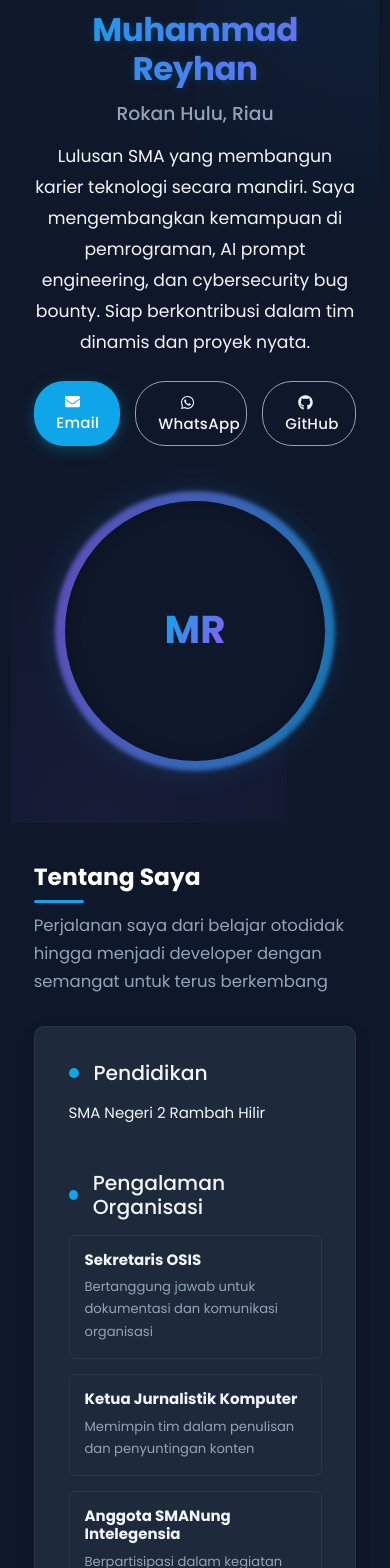
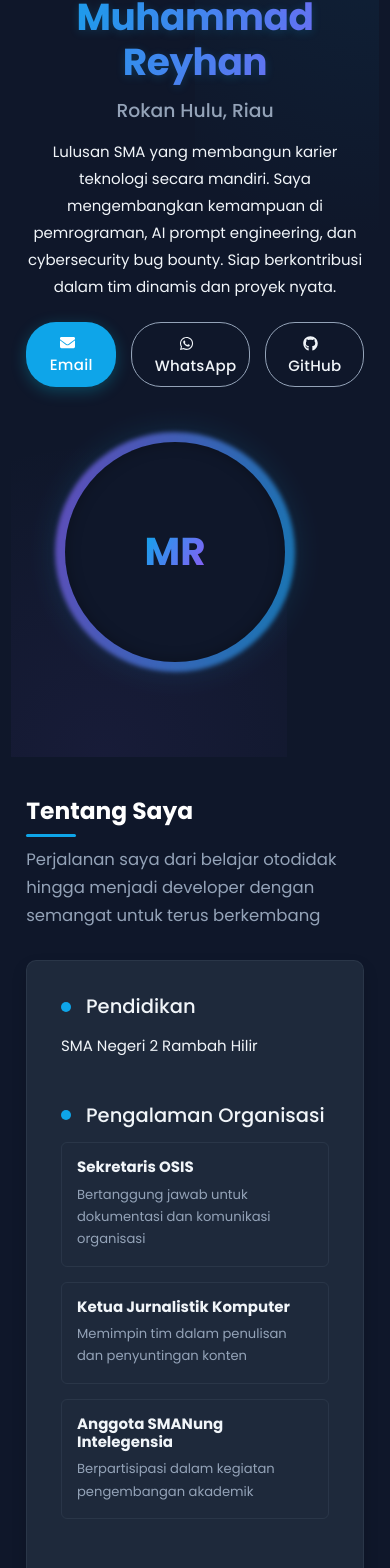
Before and after one commit to Gioxaa/my-portfolio-web, a Next.js app: page / in a window 390 px wide. Shown: the part 125-1693 px from the top of the page. Built offline with nearby package versions, Linux system fonts and the light colour scheme.

Commit message:
Enhance Header with resume download button; update 404 page link styling; improve button effects on index page; modify collaboration link in journal page; add placeholder for CV file; refine global styles for navbar and button interactions

```diff
--- a/components/Header.tsx
+++ b/components/Header.tsx
@@ -1,8 +1,8 @@
 import React, { useState, useEffect } from 'react';
 import Link from 'next/link';
 import { useRouter } from 'next/router';
-import { Navbar, Container, Nav } from 'react-bootstrap';
-import { FaCode } from 'react-icons/fa';
+import { Navbar, Container, Nav, Button } from 'react-bootstrap';
+import { FaCode, FaFileDownload } from 'react-icons/fa';
 
 const Header = () => {
   const router = useRouter();
@@ -54,7 +54,7 @@ const Header = () => {
         </Link>
         <Navbar.Toggle aria-controls="basic-navbar-nav" />
         <Navbar.Collapse id="basic-navbar-nav">
-          <Nav className="ms-auto">
+          <Nav className="ms-auto align-items-lg-center">
             <Link href="/" className={`nav-link ${isActive('/')}`}>
               Beranda
             </Link>
@@ -73,6 +73,12 @@ const Header = () => {
             <Link href="/jurnal" className={`nav-link ${isActive('/jurnal')}`}>
               Jurnal Bug Hunting
             </Link>
+            <a href="/files/cv-muhammad-reyhan.pdf" download className="ms-lg-3 mt-3 mt-lg-0 resume-download-link">
+              <Button variant="outline-light" size="sm" className="resume-btn">
+                <FaFileDownload className="me-2" />
+                Resume
+              </Button>
+            </a>
           </Nav>
         </Navbar.Collapse>
       </Container>
--- a/pages/404.tsx
+++ b/pages/404.tsx
@@ -28,7 +28,7 @@ export default function Custom404() {
               </p>
 
               <div className="d-flex justify-content-center gap-3">
-                <Link href="/" passHref legacyBehavior>
+                <Link href="/" className="d-inline-block">
                   <Button variant="primary" size="lg" className="px-4 py-2">
                     <FaHome className="me-2" /> Kembali ke Beranda
                   </Button>
--- a/pages/index.tsx
+++ b/pages/index.tsx
@@ -45,15 +45,15 @@ export default function Home() {
                 dan cybersecurity bug bounty. Siap berkontribusi dalam tim dinamis dan proyek nyata.
               </p>
               <div className="d-flex gap-3 justify-content-center justify-content-lg-start">
-                <Button variant="primary" href="mailto:reyhan@example.com">
+                <Button variant="primary" href="mailto:reyhan@example.com" className="btn-touch-effect">
                   <FaEnvelope className="me-2" />
                   Email
                 </Button>
-                <Button variant="outline-light" href="https://wa.me/6281234567890">
+                <Button variant="outline-light" href="https://wa.me/6281234567890" className="btn-touch-effect">
                   <FaWhatsapp className="me-2" />
                   WhatsApp
                 </Button>
-                <Button variant="outline-light" href="https://github.com/yourusername" target="_blank">
+                <Button variant="outline-light" href="https://github.com/yourusername" target="_blank" className="btn-touch-effect">
                   <FaGithub className="me-2" />
                   GitHub
                 </Button>
@@ -481,7 +481,7 @@ export default function Home() {
                   </Card.Body>
                   <Card.Footer className="bg-transparent border-0 pt-0">
                     <div className="d-flex justify-content-center mt-2">
-                      <Button variant="outline-primary" size="sm">
+                      <Button variant="outline-primary" size="sm" className="btn-touch-effect">
                         GitHub <FaGithub className="ms-1" size={12} />
                       </Button>
                     </div>
--- a/pages/jurnal.tsx
+++ b/pages/jurnal.tsx
@@ -177,7 +177,7 @@ export default function BugHuntingJournal() {
 
           <div className="text-center mt-5">
             <p className="text-secondary">
-              Jika Anda memiliki program bug bounty dan ingin berkolaborasi, <Link href="mailto:reyhan@example.com" className="link-accent">hubungi saya</Link>.
+              Jika Anda memiliki program bug bounty dan ingin berkolaborasi, <a href="mailto:reyhan@example.com" className="link-accent">hubungi saya</a>.
             </p>
           </div>
         </Container>
--- a/styles/globals.css
+++ b/styles/globals.css
@@ -705,6 +705,17 @@ ul li {
     --card-padding: 1.5rem;
     --element-spacing: 1.25rem;
   }
+
+  .nav-link {
+    padding: 0.75rem 0 !important;
+  }
+
+  .navbar-collapse {
+    background-color: rgba(15, 23, 42, 0.95);
+    padding: 1rem;
+    border-radius: var(--border-radius);
+    margin-top: 0.5rem;
+  }
 }
 
 @media (max-width: 768px) {
@@ -728,6 +739,58 @@ ul li {
     --section-spacing: 2.5rem;
     --card-padding: 1.25rem;
     --element-spacing: 1rem;
+  }
+
+  .card:hover {
+    transform: translateY(-3px); /* Less hover movement on mobile */
+  }
+
+  .hero-circle-border {
+    width: 240px !important;
+    height: 240px !important;
+    margin: 0 auto;
+  }
+
+  .hero-circle-inner {
+    width: 220px !important;
+    height: 220px !important;
+  }
+
+  .display-4 {
+    font-size: 2.75rem !important;
+  }
+
+  .h4, h4 {
+    font-size: 1.3rem;
+  }
+
+  /* Make sure elements with hover effects have touch equivalents */
+  .btn-touch-effect:active {
+    transform: translateY(-3px);
+  }
+
+  .skill-badge:active {
+    background-color: rgba(14, 165, 233, 0.2);
+    transform: translateY(-2px);
+  }
+}
+
+/* Mobile-first for some components */
+@media (max-width: 576px) {
+  .container {
+    padding: 0 1rem;
+  }
+
+  .display-4 {
+    font-size: 2.5rem !important;
+  }
+
+  .lead {
+    font-size: 1rem;
+  }
+
+  .hero {
+    padding: 5rem 0 3rem !important;
   }
 }
 
@@ -844,3 +907,25 @@ body::before {
     radial-gradient(circle at 90% 90%, rgba(139, 92, 246, 0.03) 0%, transparent 50%);
   z-index: -1;
 }
+
+/* Resume download button */
+.resume-download-link {
+  text-decoration: none;
+  display: inline-block;
+}
+
+.resume-btn {
+  border-radius: 30px !important;
+  font-weight: 500 !important;
+  transition: var(--transition-normal) !important;
+  border-color: var(--accent) !important;
+  color: var(--text-light) !important;
+  background-color: rgba(14, 165, 233, 0.1) !important;
+}
+
+.resume-btn:hover {
+  transform: translateY(-3px);
+  background-color: rgba(14, 165, 233, 0.2) !important;
+  color: var(--text-bright) !important;
+  box-shadow: 0 4px 10px rgba(14, 165, 233, 0.2);
+}
```
Also changed, not shown: public/files/placeholder.txt (added).
